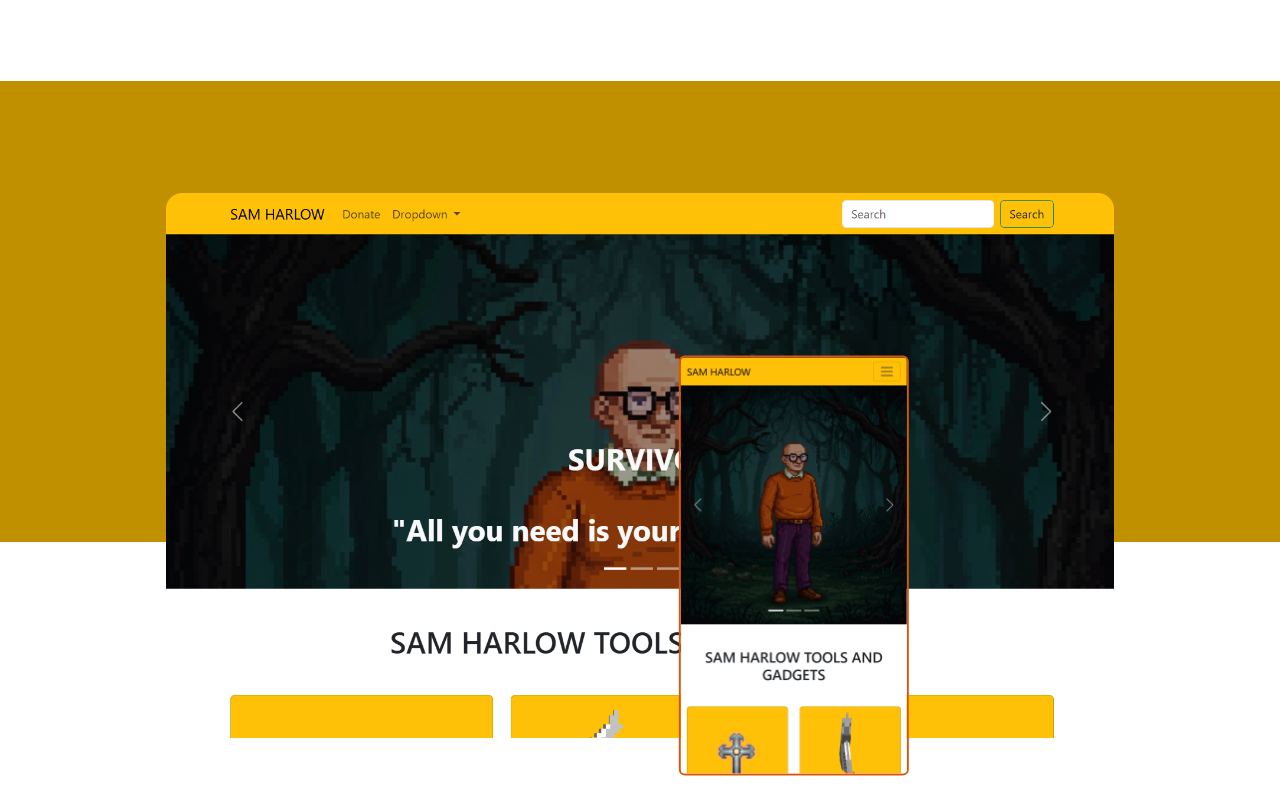
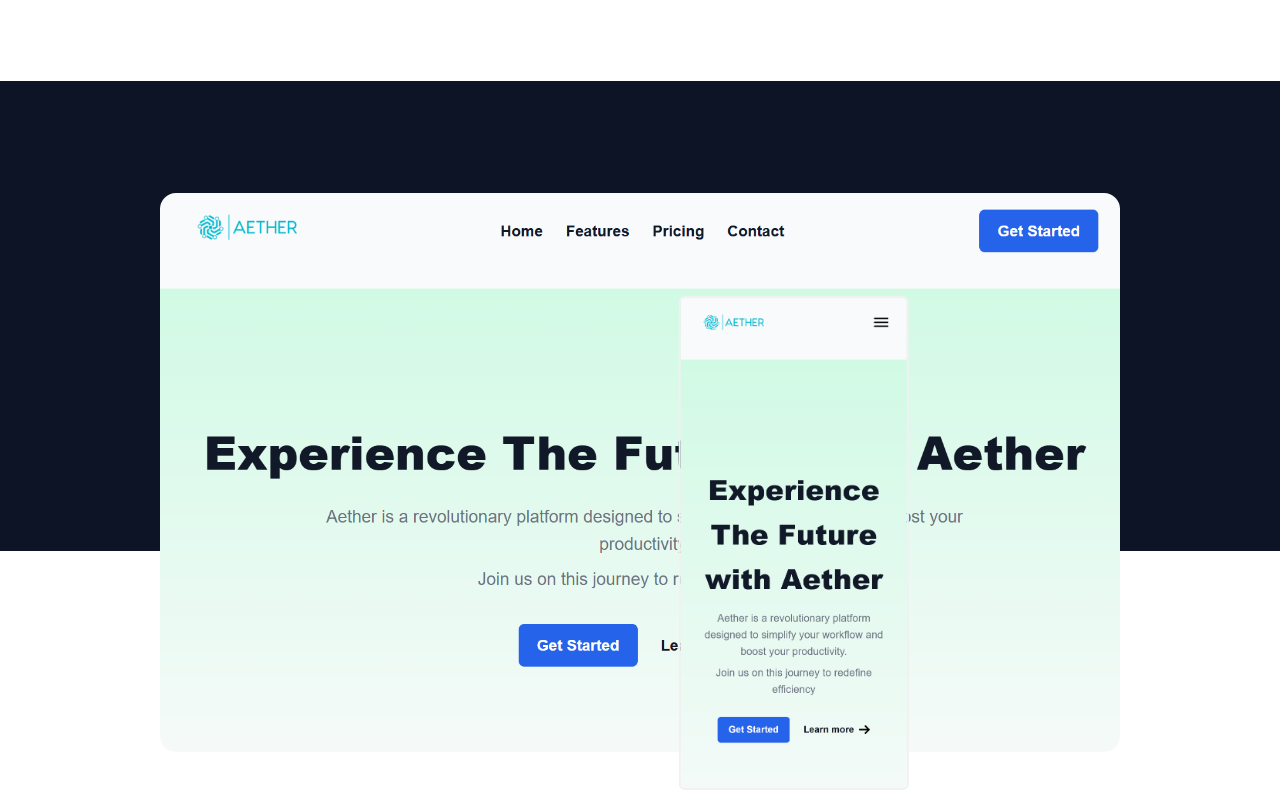
Before and after one commit to Cholero25/portafolio, a website built with Vite: page index.html in a window 1280 px wide. Shown: the part 1476-2269 px from the top of the page. Built offline with nearby package versions, Linux system fonts and the light colour scheme.

Commit message:
fix page

```diff
--- a/index.html
+++ b/index.html
@@ -116,6 +116,25 @@
 
 
 
+</section></a>
+
+<a href="https://cholero25.github.io/ArtherPage/" class="cursor-default"><section class="relative w-full overflow-hidden flex items-center justify-center py-16 sm:py-20 md:py-24 lg:py-28">
+  <div class="absolute inset-x-0 top-0 h-[60%] bg-[#0C1426] z-0"></div>
+
+  <img
+    src="Images/ArtherPage_DT.png"
+    alt="computadora"
+    class="transition-transform duration-300 hover:scale-105 cursor-pointer rounded-2xl relative z-10 w-[92%] sm:w-[82%] md:w-[72%] lg:w-[75%] h-auto transition-all duration-500"
+  />
+
+  <img
+    src="Images/ArtherPage_PH.png"
+    alt="computadora"
+    class="transition-transform duration-300 hover:scale-105 cursor-pointer absolute left-[60%] top-[59%] sm:left-[58%] md:left-[60%] lg:left-[62%]
+           -translate-x-1/2 -translate-y-1/2
+           z-20 w-[23%] sm:w-[19%] md:w-[17%] lg:w-[18%] h-auto
+           border-2 border-[#F1F1F1] rounded-md transition-all duration-500"
+  />
 </section></a>
 
 
```
Also changed, not shown: Images/ArtherPage_DT.png (added), Images/ArtherPage_PH.png (added), Images/cholero25.github.io_ArtherPage_(iPhone 12 Pro).png (added).
